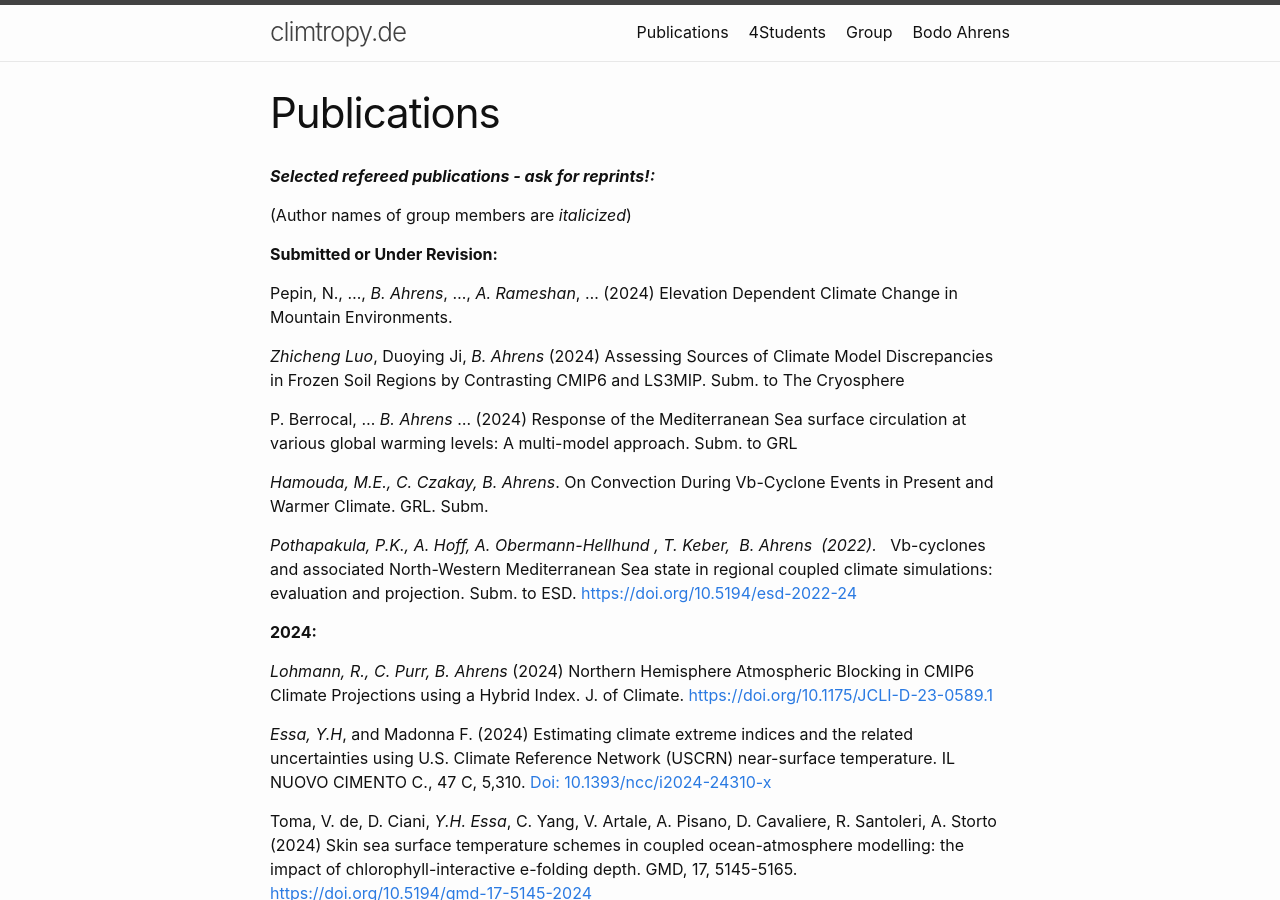
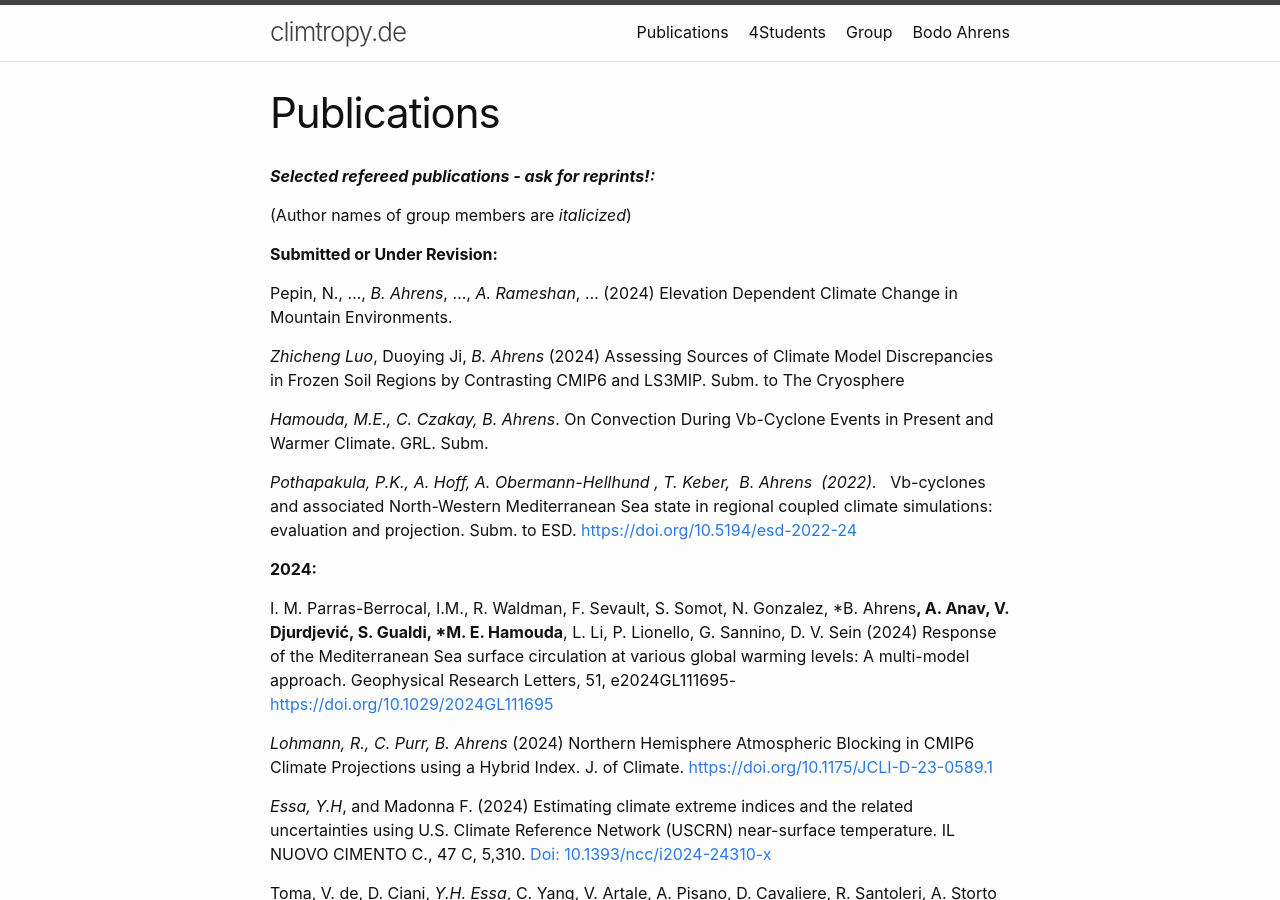
Before and after one commit to cliphy/cliphy.github.io, a Jekyll site: the page built from pubs.markdown, in a window 1280 px wide and 900 px high. Built offline with Jekyll 4.4.1, drawn with Linux system fonts in a browser that asks for light colours.

Commit message:
Update pubs.markdown

```diff
--- a/pubs.markdown
+++ b/pubs.markdown
@@ -18,9 +18,6 @@ Pepin, N., ..., *B. Ahrens*, ..., *A. Rameshan*, ... (2024) Elevation Dependent
 *Zhicheng Luo*, Duoying Ji, *B. Ahrens* (2024) Assessing Sources of Climate Model Discrepancies in Frozen Soil Regions by Contrasting CMIP6 and LS3MIP.
 Subm. to The Cryosphere
 
-P. Berrocal, ... *B. Ahrens* ... (2024) Response of the Mediterranean Sea surface circulation at various global warming levels: A multi-model approach.
-Subm. to GRL
-
 *Hamouda, M.E., C. Czakay, B. Ahrens*. On Convection During Vb-Cyclone Events in Present and Warmer Climate. GRL. Subm.
 
 *Pothapakula, P.K., A. Hoff, A. Obermann-Hellhund , T. Keber,  B. Ahrens
@@ -32,6 +29,13 @@ ESD. <a href="https://esd.copernicus.org/preprints/esd-2022-24/"
 target="_blank">https://doi.org/10.5194/esd-2022-24</a>
 
 **2024:**
+
+I. M. Parras-Berrocal, I.M., R. Waldman, F. Sevault, S. Somot, N. Gonzalez, *B. Ahrens**,
+A. Anav, V. Djurdjević, S. Gualdi, *M. E. Hamouda**, L. Li, P. Lionello, G. Sannino, D. V. Sein (2024)
+Response of the Mediterranean Sea surface circulation at various global warming levels: A multi-model approach.
+Geophysical Research Letters, 51, e2024GL111695-
+[https://doi.org/10.1029/2024GL111695](https://doi.org/10.1029/2024GL111695){:target="_blank" rel="noopener"}
+<!-- Med-CORDEX -->
 
 *Lohmann, R., C. Purr, B. Ahrens* (2024) Northern Hemisphere Atmospheric Blocking in CMIP6 Climate Projections using a Hybrid Index.
 J. of Climate.
```
